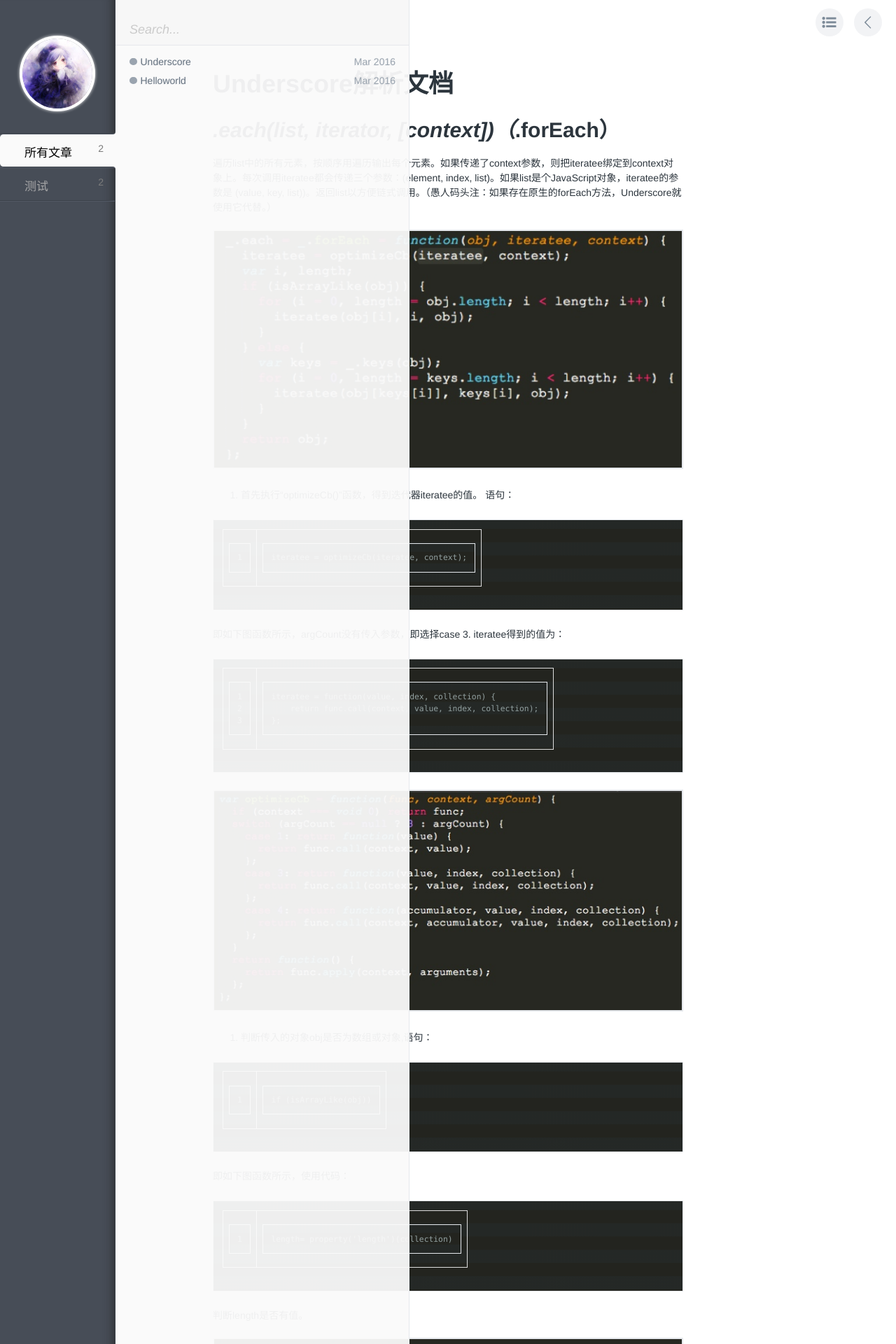
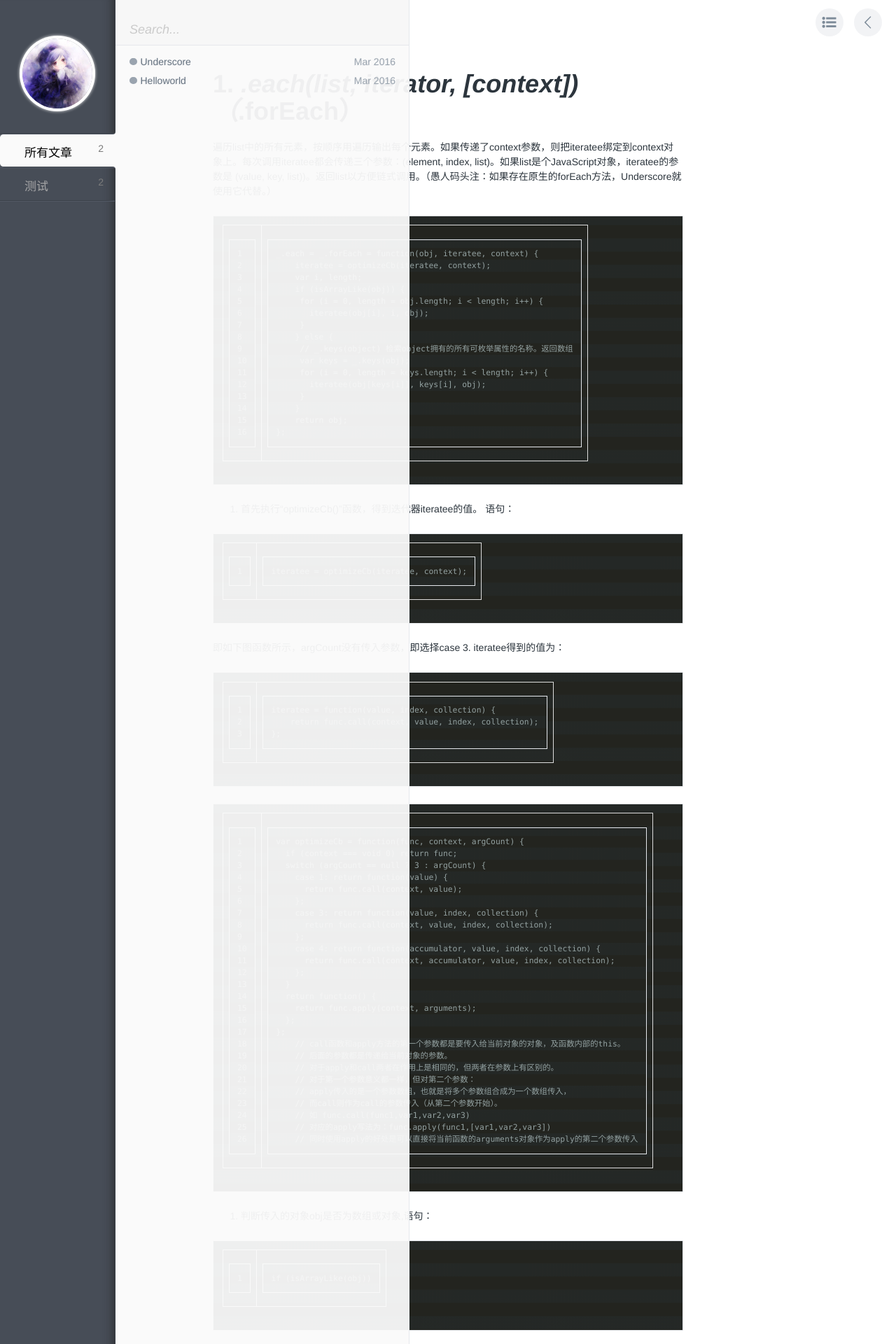
Before and after one commit to Winmay/Winmay.github.io, a Jekyll site: the page built from _posts/2016-03-17-underscore.markdown, in a window 1280 px wide. Shown: the top 1920 px of the page at 70% size. Built offline with Jekyll 4.4.1, drawn with Linux system fonts in a browser that asks for light colours; comment, search, counter and statistics services are not loaded; some of the changed text lies outside the part shown.

Commit message:
修改图片并更换为代码

````diff
--- a/_posts/2016-03-17-underscore.markdown
+++ b/_posts/2016-03-17-underscore.markdown
@@ -3,12 +3,27 @@
 category: 测试
 ---
 
-# Underscore解析文档
-
-## _.each(list, iterator, [context])（_.forEach）
+# 1. _.each(list, iterator, [context])（_.forEach）
 遍历list中的所有元素，按顺序用遍历输出每个元素。如果传递了context参数，则把iteratee绑定到context对象上。每次调用iteratee都会传递三个参数：(element, index, list)。如果list是个JavaScript对象，iteratee的参数是 (value, key, list))。返回list以方便链式调用。（愚人码头注：如果存在原生的forEach方法，Underscore就使用它代替。）
 
-![](/assets/image/14581993883849.jpg)
+```
+_.each = _.forEach = function(obj, iteratee, context) {
+	iteratee = optimizeCb(iteratee, context);
+	var i, length;
+	if (isArrayLike(obj)) {
+	 for (i = 0, length = obj.length; i < length; i++) {
+	   iteratee(obj[i], i, obj);
+	 }
+	} else {
+	 // _.keys(object) 检索object拥有的所有可枚举属性的名称。返回数组
+	 var keys = _.keys(obj);
+	 for (i = 0, length = keys.length; i < length; i++) {
+	   iteratee(obj[keys[i]], keys[i], obj);
+	 }
+	}
+	return obj;
+};
+```
 
 1. 首先执行“optimizeCb()”函数，得到迭代器iteratee的值。
 语句：
@@ -26,7 +41,34 @@
 };
 ```
 
-![](/assets/image/14581996360093.jpg)
+```
+var optimizeCb = function(func, context, argCount) {
+  if (context === void 0) return func;
+  switch (argCount == null ? 3 : argCount) {
+    case 1: return function(value) {
+      return func.call(context, value);
+    };
+    case 3: return function(value, index, collection) {
+      return func.call(context, value, index, collection);
+    };
+    case 4: return function(accumulator, value, index, collection) {
+      return func.call(context, accumulator, value, index, collection);
+    };
+  }
+  return function() {
+    return func.apply(context, arguments);
+  };
+};
+    // call函数和apply方法的第一个参数都是要传入给当前对象的对象，及函数内部的this。
+    // 后面的参数都是传递给当前对象的参数。
+    // 对于apply和call两者在作用上是相同的，但两者在参数上有区别的。
+    // 对于第一个参数意义都一样，但对第二个参数：
+    // apply传入的是一个参数数组，也就是将多个参数组合成为一个数组传入，
+    // 而call则作为call的参数传入（从第二个参数开始）。
+    // 如 func.call(func1,var1,var2,var3)
+    // 对应的apply写法为：func.apply(func1,[var1,var2,var3])
+    // 同时使用apply的好处是可以直接将当前函数的arguments对象作为apply的第二个参数传入
+```
 
 2. 判断传入的对象obj是否为数组或对象,语句：
 
@@ -42,7 +84,20 @@
 
 判断length是否有值。
 
-![](/assets/image/14581996931981.jpg)
+```
+var property = function(key) {
+  return function(obj) {
+    return obj == null ? void 0 : obj[key];
+  };
+};
+
+var MAX_ARRAY_INDEX = Math.pow(2, 53) - 1;
+var getLength = property('length');
+var isArrayLike = function(collection) {
+  var length = getLength(collection);
+  return typeof length == 'number' && length >= 0 && length <= MAX_ARRAY_INDEX;
+};
+```
 
 例：
 
@@ -59,7 +114,11 @@
 
 1） 若obj为数组，则使用for循环，遍历从obj数组的第0为开始到，到obj的最后一位结束，并求出三个数值：obj[i]（obj数组对应的值）、i（obj数组对应的索引位置）、obj（obj数组列表本身），传进迭代器iteratee中，并运行iteratee函数。
 
-![](/assets/image/14581999399598.jpg)
+```
+for (i = 0, length = obj.length; i < length; i++) {
+   iteratee(obj[i], i, obj);
+}
+```
 
 例：
 
@@ -87,7 +146,12 @@
 
 b. 使用for循环，遍历keys并返回它们的值（obj的属性），并求出三个值：obj[keys[i]]（obj对象属性对应的值）、keys[i]（obj对象对应的属性名称）、obj（obj对象列表本身），传进迭代器iteratee中，并运行iteratee函数。
 
-![](/assets/image/14582001673368.jpg)
+```
+var keys = _.keys(obj);
+for (i = 0, length = keys.length; i < length; i++) {
+	iteratee(obj[keys[i]], keys[i], obj);
+}
+```
 
 例：
 
@@ -117,7 +181,19 @@
 ## _.map(list, iterator, [context])（_. collect）
 通过转换函数(iterator迭代器)映射列表中的每个值产生价值的新数组。iterator传递三个参数：value，然后是迭代 index(或 key 愚人码头注：如果list是个JavaScript对象是，这个参数就是key)，最后一个是引用指向整个list。
 
-![](/assets/image/14582002899913.jpg)
+```
+_.map = _.collect = function(obj, iteratee, context) {
+	iteratee = cb(iteratee, context);
+	var keys = !isArrayLike(obj) && _.keys(obj),
+	   length = (keys || obj).length,
+	   results = Array(length);
+	for (var index = 0; index < length; index++) {
+	 var currentKey = keys ? keys[index] : index;
+	 results[index] = iteratee(obj[currentKey], currentKey, obj);
+	}
+	return results;
+};
+```
 
 1. 首先执行“cb()”函数，得到迭代器iteratee的值。语句：
 
@@ -127,12 +203,32 @@
 
 即如下图函数所示：
 
-![](/assets/image/14582003248371.jpg)
+```
+var cb = function(value, context, argCount) {
+  // _.identity(value) 返回与传入参数相等的值. 相当于数学里的: f(x) = x,
+  // 这个函数看似无用, 但是在Underscore里被用作默认的迭代器iterator.
+  if (value == null) return _.identity;
+  // _.isFunction(object) 如果object是一个函数（Function），返回true。
+  if (_.isFunction(value)) return optimizeCb(value, context, argCount);
+  // _.isObject(value) 如果object是一个对象，返回true。
+  // 需要注意的是JavaScript数组和函数是对象，字符串和数字不是。
+  // _.matcher(attrs) 返回一个断言函数，(matcher:匹配器)
+  // 这个函数会给你一个断言可以用来辨别给定的对象是否匹配attrs指定键/值属性。
+  if (_.isObject(value)) return _.matcher(value);
+  // _.property(key) 返回一个函数，这个函数返回任何传入的对象的key属性。
+  return _.property(value);
+};
+```
 
 1） 若value为空值
 返回与传入参数value相等的值 _.identity(value) 相当于数学里的: f(x) = x。
 
-![](/assets/image/14582003520020.jpg)
+```
+// 保持恒等函数默认迭代。
+_.identity = function(value) {
+  return value;
+};
+```
 
 2） 若value为函数
 运行函数“optimizeCb()”函数，得到迭代器iteratee的值。
@@ -148,7 +244,21 @@
 3） 若value为对象（数组或对象）
 则返回一个函数（断言函数），这个函数会给你一个断言可以用来辨别给定的对象是否匹配value（attrs）指定键/值属性.
 
-![](/assets/image/14582004212316.jpg)
+```
+_.matcher = _.matches = function(attrs) {
+  // _.extendOwn(destination, *sources) Alias: assign
+  // 类似于 extend, 但复制source对象中自己的属性覆盖到destination目标对象。
+  // 并且返回 destination 对象. 复制是按顺序的,
+  // 所以后面的对象属性会把前面的对象属性覆盖掉(如果有重复).
+  // （愚人码头注：不包括继承过来的属性）
+  attrs = _.extendOwn({}, attrs);
+  return function(obj) {
+    // _.isMatch(object, properties)
+    // 告诉你properties中的键和值是否包含在object中。
+    return _.isMatch(obj, attrs);
+  };
+};
+```
 
 4） 若value为其他值（数字，字符串，undefined，布尔值）,则返回一个函数，这个函数返回任何传入的对象的value属性值
 
@@ -156,12 +266,26 @@
 obj(value):_.property= property (value);
 ```
 
-![](/assets/image/14582004601542.jpg)
+```
+var property = function(key) {
+  return function(obj) {
+    return obj == null ? void 0 : obj[key];
+  };
+};
+
+_.property = property;
+```
 
 2. 判断obj是对象还是数组，若是对象，检索object拥有的所有可枚举属性的名称，并返回数组keys。
 3. 使用for循环，遍历keys（index）并返回它们的值（obj的属性或数组值），并求出三个值：obj[keys[i]／i]（obj对象属性（数组索引）对应的值）、keys[i]／i（obj对象对应的属性名称（数组对应的索引））、obj（obj对象（数组）列表本身），传进迭代器iteratee中，并运行iteratee函数后，返回新的数组列表值。
 
-![](/assets/image/14582004907225.jpg)
+```
+for (var index = 0; index < length; index++) {
+ 	var currentKey = keys ? keys[index] : index;
+ 	results[index] = iteratee(obj[currentKey], currentKey, obj);
+}
+return results;
+```
 
 例：
 
@@ -211,11 +335,37 @@
 Memo（备忘录）是reduce函数的初始值，reduce的每一步都需要由iterator返回。这个迭代传递4个参数：memo,value 和 迭代的index（或者 key）和最后一个引用的整个 list，最后一个是引用指向整个list。如果reduce的初始调用没有传递memo，iterator将会调用列表中的第一个元素。第一个元素通过memo参数在iterator中调用并传递到列表的下一个元素中。
 reducRight是从右侧开始组合的元素的reduce函数，如果存在JavaScript 1.8版本的reduceRight，则用其代替。Foldr在javascript中不像其它有懒计算的语言那么有用（愚人码头注：lazy evaluation：一种求值策略，只有当表达式的值真正需要时才对表达式进行计算）。
 
-![](/assets/image/14582006294352.jpg)
+```
+_.reduce = _.foldl = _.inject = createReduce(1);
+```
 
-![](/assets/image/14582006343291.jpg)
+```
+_.reduceRight = _.foldr = createReduce(-1);
+```
 
-![](/assets/image/14582006382114.jpg)
+```
+var createReduce = function(dir) {
+	var reducer = function(obj, iteratee, memo, initial) {
+		 var keys = !isArrayLike(obj) && _.keys(obj),
+		     length = (keys || obj).length,
+		     index = dir > 0 ? 0 : length - 1;
+		 if (!initial) {
+		   	memo = obj[keys ? keys[index] : index];
+		   	index += dir;
+		 }
+		 for (; index >= 0 && index < length; index += dir) {
+			   var currentKey = keys ? keys[index] : index;
+			   memo = iteratee(memo, obj[currentKey], currentKey, obj);
+		 }
+		 return memo;
+	};
+
+	return function(obj, iteratee, memo, context) {
+	 	var initial = arguments.length >= 3;
+	 	return reducer(obj, optimizeCb(iteratee, context, 4), memo, initial);
+	};
+};
+```
 
 1. 判断是否有传memo的值，并得到initial的布尔值。
 2. 运行optimizeCb（）函数，且argCount传入的参数值为4，故：
````
